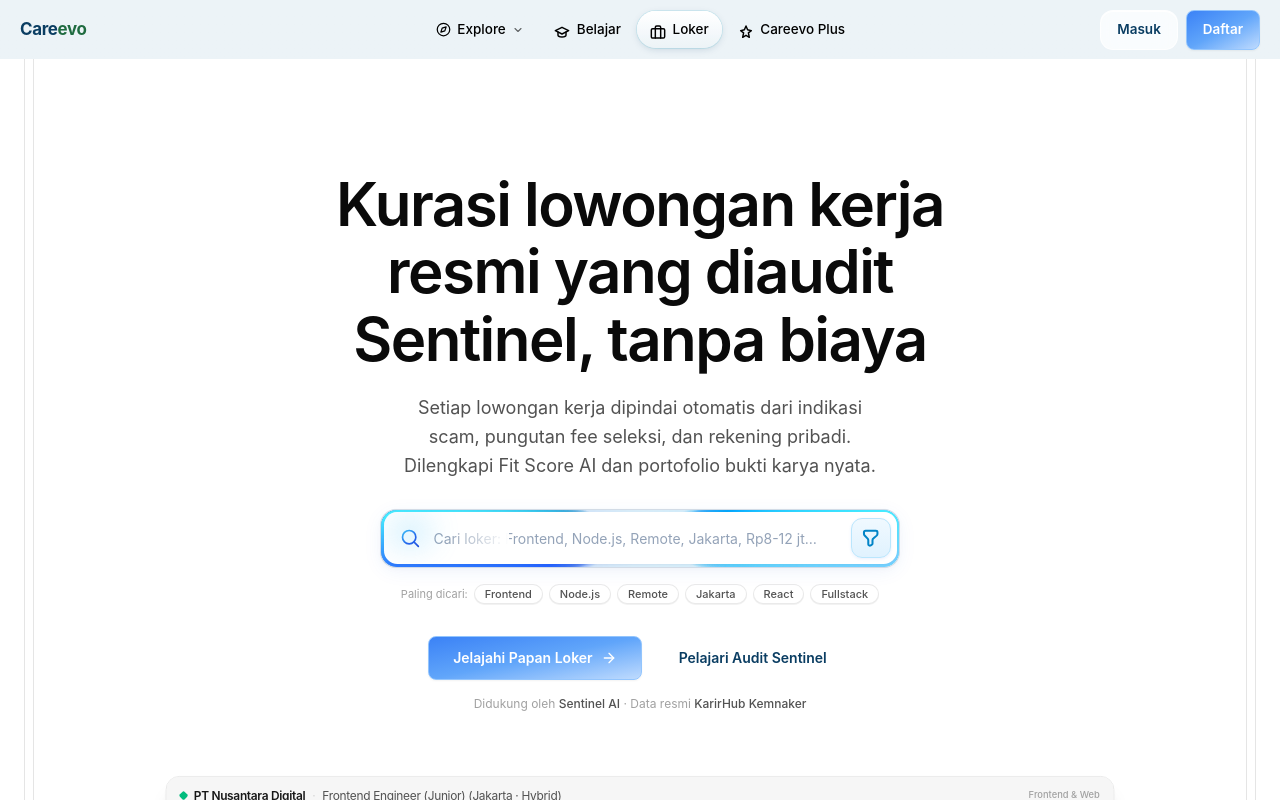
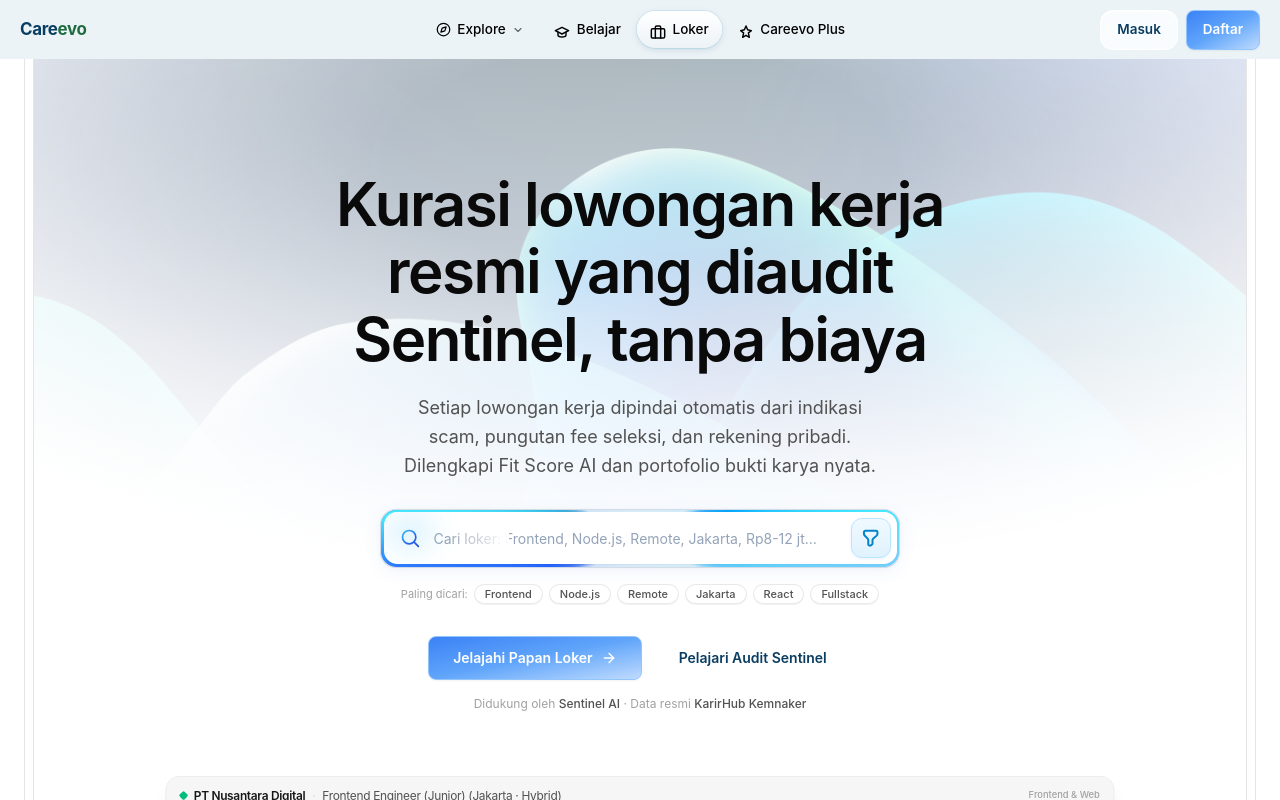
Before and after one commit to vaskoyudha/careevo, a Next.js app: page /loker in a window 1280 px wide. Shown: the top 800 px of the page. Built offline with nearby package versions, Linux system fonts and the light colour scheme.

Commit message:
feat(loker): integrate 3D abstract blue wave header image into hero backdrop

```diff
--- a/src/components/features/jobs/vertex-kerja-view.tsx
+++ b/src/components/features/jobs/vertex-kerja-view.tsx
@@ -1,6 +1,7 @@
 "use client";
 
 import { useState, useEffect } from "react";
+import Image from "next/image";
 import Link from "next/link";
 import {
   AlertTriangle,
@@ -350,8 +351,20 @@
             {/* ============================================================ */}
             {/* 1. HERO SECTION (SEC 0)                                       */}
             {/* ============================================================ */}
-            <div className="relative z-20 w-full bg-white pt-16 sm:pt-20 md:pt-24 lg:pt-28">
-              <div className="px-6 sm:px-8 lg:px-12">
+            <div className="relative z-20 w-full bg-white pt-16 sm:pt-20 md:pt-24 lg:pt-28 overflow-hidden">
+              {/* Header Visual Image (Richard Horvath 3D Waves) */}
+              <div className="pointer-events-none absolute inset-x-0 top-0 h-[520px] sm:h-[580px] md:h-[660px] overflow-hidden select-none">
+                <Image
+                  src="/images/hero-loker-header.jpg"
+                  alt="Careevo header ambient visual"
+                  fill
+                  priority
+                  className="object-cover object-top opacity-35 [mask-image:radial-gradient(ellipse_85%_70%_at_50%_15%,#000_25%,transparent_90%)]"
+                />
+                <div className="absolute inset-0 bg-gradient-to-b from-white/10 via-white/50 to-white" />
+              </div>
+
+              <div className="relative z-10 px-6 sm:px-8 lg:px-12">
                 <div className="mx-auto max-w-4xl text-center">
                   {/* Main Headline */}
                   <h1 className="text-balance font-semibold text-3xl sm:text-4xl md:text-5xl lg:text-6xl text-neutral-950 tracking-tight leading-[1.12]">
```
Also changed, not shown: public/images/hero-loker-header.jpg (added).
